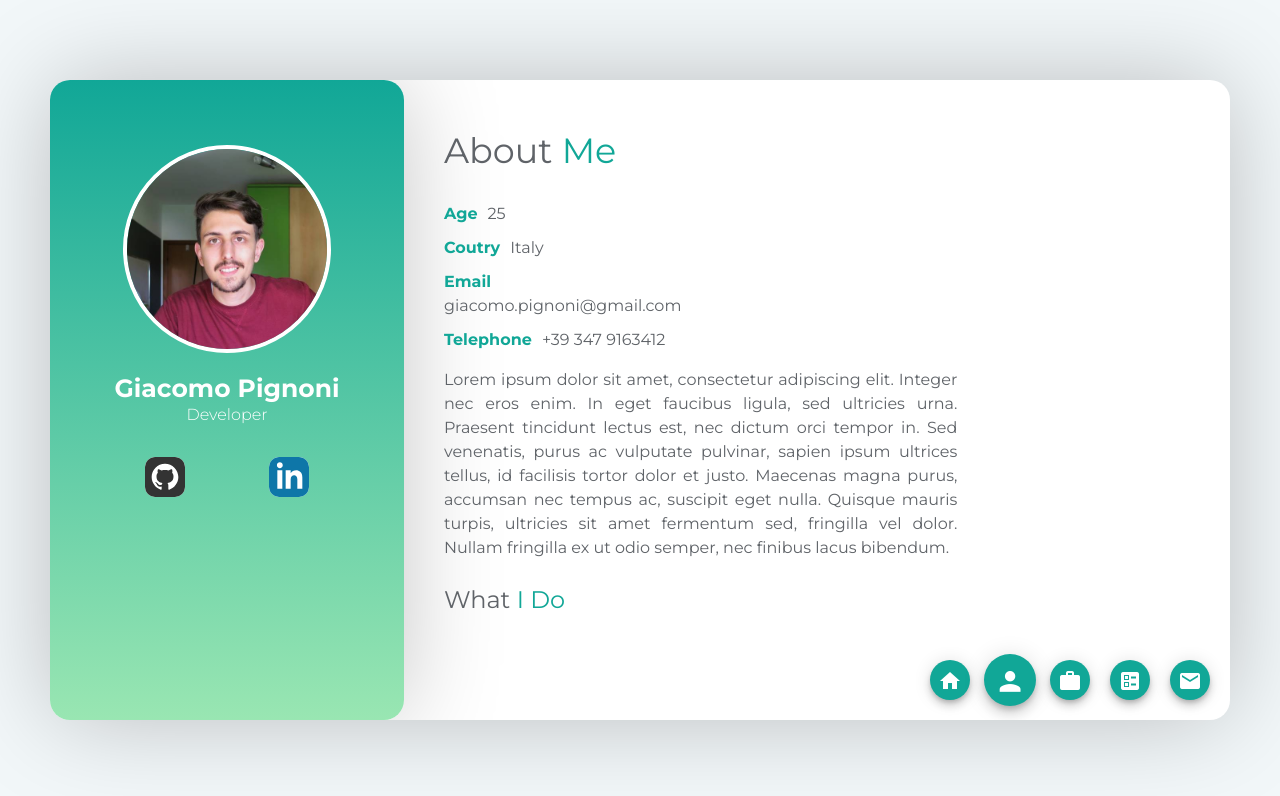
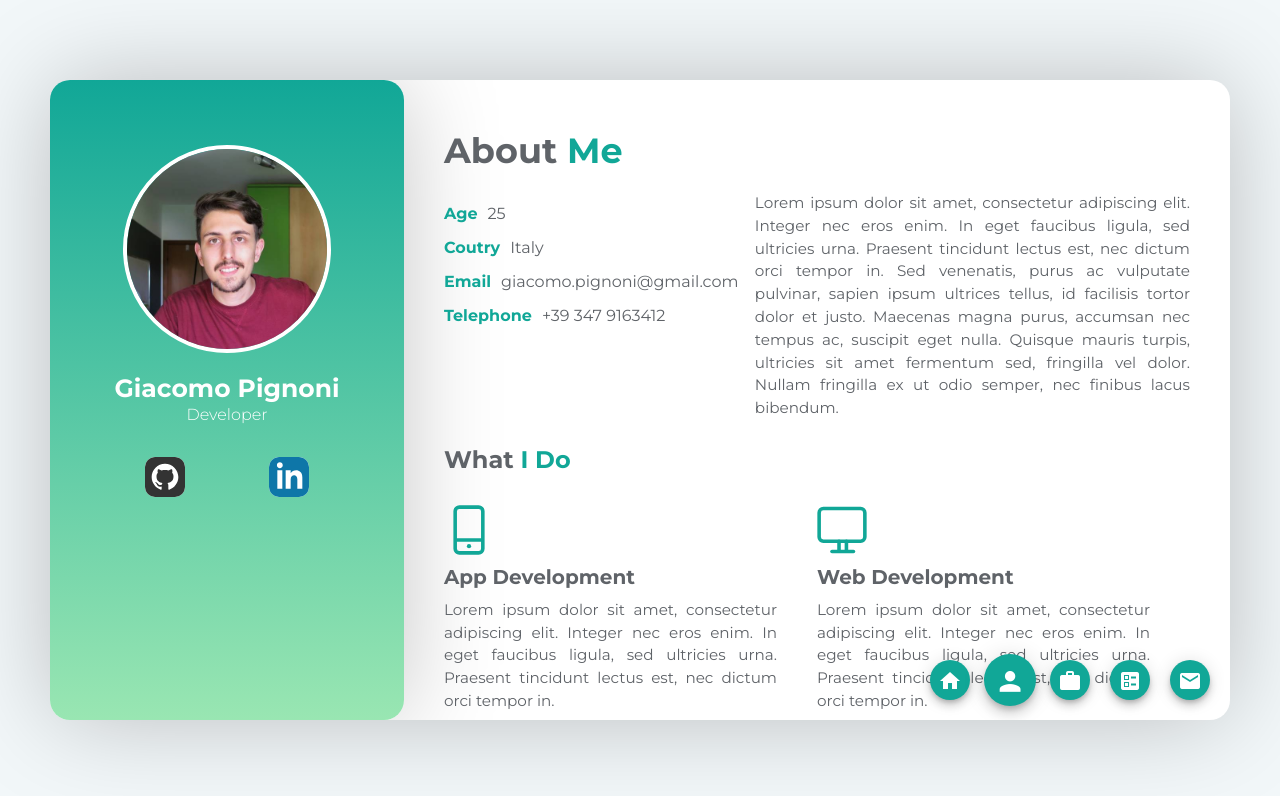
Before and after one commit to GiacomoPignoni/giacomo-pignoni-me, an Angular app: page /#/about-me in a window 1280 px wide. Shown: the top 796 px of the page. Built offline with nearby package versions, Linux system fonts and the light colour scheme; a web font is replaced by a local one.

Commit message:
About page

```diff
--- a/src/app/components/buttons-row/buttons-row.component.scss
+++ b/src/app/components/buttons-row/buttons-row.component.scss
@@ -11,6 +11,7 @@
         transition: all 200ms ease;
 
         .tooltip {
+            width: max-content;
             visibility: hidden;
             position: absolute;
             top: 0;
--- a/src/app/components/sidebar/sidebar.component.html
+++ b/src/app/components/sidebar/sidebar.component.html
@@ -16,10 +16,10 @@
 </div>
 
 <div class="links-row">
-    <a class="link">
-        <img src="assets/svg/github-icon.svg">
+    <a class="link" aria-label="Github">
+        <img src="assets/svg/github-icon.svg" alt="Github Icon">
     </a>
-    <a class="link">
-        <img src="assets/svg/linkedin-icon.svg">
+    <a class="link" aria-label="Linkedin">
+        <img src="assets/svg/linkedin-icon.svg" alt="Linkedin Icon">
     </a>
 </div>
--- a/src/app/pages/about-me/about-me.component.html
+++ b/src/app/pages/about-me/about-me.component.html
@@ -1,7 +1,6 @@
 <h2>About <span class="primary-color">Me</span></h2>
-
 <div class="row">
-    <div class="col-sm-4 col-xs-12">
+  <div class="col-sm-5 col-xs-12">
     <ul>
       <li>
         <label>Age</label> <span>25</span>
@@ -17,11 +16,37 @@
       </li>
     </ul>
   </div>
-    <div class="col-sm-8 col-xs-12 text">
+  <div class="col-sm-7 col-xs-12 text">
     <p>
-            Lorem ipsum dolor sit amet, consectetur adipiscing elit. Integer nec eros enim. In eget faucibus ligula, sed ultricies urna. Praesent tincidunt lectus est, nec dictum orci tempor in. Sed venenatis, purus ac vulputate pulvinar, sapien ipsum ultrices tellus, id facilisis tortor dolor et justo. Maecenas magna purus, accumsan nec tempus ac, suscipit eget nulla. Quisque mauris turpis, ultricies sit amet fermentum sed, fringilla vel dolor. Nullam fringilla ex ut odio semper, nec finibus lacus bibendum.
+      Lorem ipsum dolor sit amet, consectetur adipiscing elit. Integer nec eros enim. In eget faucibus ligula, sed
+      ultricies urna. Praesent tincidunt lectus est, nec dictum orci tempor in. Sed venenatis, purus ac vulputate
+      pulvinar, sapien ipsum ultrices tellus, id facilisis tortor dolor et justo. Maecenas magna purus, accumsan nec
+      tempus ac, suscipit eget nulla. Quisque mauris turpis, ultricies sit amet fermentum sed, fringilla vel dolor.
+      Nullam fringilla ex ut odio semper, nec finibus lacus bibendum.
     </p>
   </div>
 </div>
 
 <h4>What <span class="primary-color">I Do</span></h4>
+<div class="row">
+  <div class="col-sm-6 col-xs-12">
+    <div class="do-icon">
+      <img src="assets/svg/smartphone-icon.svg" >
+    </div>
+    <h5>App Development</h5>
+    <p class="do-text">
+      Lorem ipsum dolor sit amet, consectetur adipiscing elit. Integer nec eros enim. In eget faucibus ligula, sed
+      ultricies urna. Praesent tincidunt lectus est, nec dictum orci tempor in.
+    </p>
+  </div>
+  <div class="col-sm-6 col-xs-12">
+    <div class="do-icon">
+      <img src="assets/svg/pc-icon.svg" >
+    </div>
+    <h5>Web Development</h5>
+    <p class="do-text">
+      Lorem ipsum dolor sit amet, consectetur adipiscing elit. Integer nec eros enim. In eget faucibus ligula, sed
+      ultricies urna. Praesent tincidunt lectus est, nec dictum orci tempor in.
+    </p>
+  </div>
+</div>
--- a/src/app/pages/about-me/about-me.component.scss
+++ b/src/app/pages/about-me/about-me.component.scss
@@ -4,17 +4,6 @@
     width: 100%;
     height: 100%;
     padding: 50px 40px;
-
-    h2 {
-       font-size: 35px;
-       margin-bottom: 20px;
-    }
-
-    h4 {
-        font-size: 24px;
-        margin-bottom: 20px;
-        margin-top: 10px;
-    }
 
     ul {
          padding: 0;
@@ -34,4 +23,18 @@
     .text {
         text-align: justify;
     }
+
+    .do-icon {
+        margin-bottom: 10px;
+
+        img {
+            width: 50px;
+        }
+    }
+
+    .do-text {
+        text-align: justify;
+        font-size: 0.95em;
+        padding-right: 40px;
+    }
 }
--- a/src/app/pages/resume/resume.component.html
+++ b/src/app/pages/resume/resume.component.html
@@ -1 +1 @@
-<p>resume works!</p>
+<h1>Resume</h1>
--- a/src/app/pages/resume/resume.component.scss
+++ b/src/app/pages/resume/resume.component.scss
@@ -0,0 +1,7 @@
+:host {
+  display: block;
+  box-sizing: border-box;
+  width: 100%;
+  height: 100%;
+  padding: 50px 40px;
+}
--- a/src/styles.scss
+++ b/src/styles.scss
@@ -19,8 +19,35 @@ body {
 
 h1, h2, h3, h4, h5, h6 {
   margin: 0;
+  font-weight: bold;
 }
 
 .primary-color {
   color: var(--primary-color);
 }
+
+.row {
+  --bs-gutter-x: 0rem;
+}
+
+.route-container {
+  h2 {
+    font-size: 35px;
+    margin-bottom: 20px;
+  }
+
+  h4 {
+    font-size: 24px;
+    margin-bottom: 30px;
+    margin-top: 10px;
+  }
+
+  h5 {
+    font-size: 20px;
+    margin-bottom: 10px;
+  }
+
+  p {
+    font-size: 0.95em;
+  }
+}
```
Also changed, not shown: src/assets/svg/pc-icon.svg (added), src/assets/svg/smartphone-icon.svg (added). Lines whose indentation alone changed are shown as unchanged.
